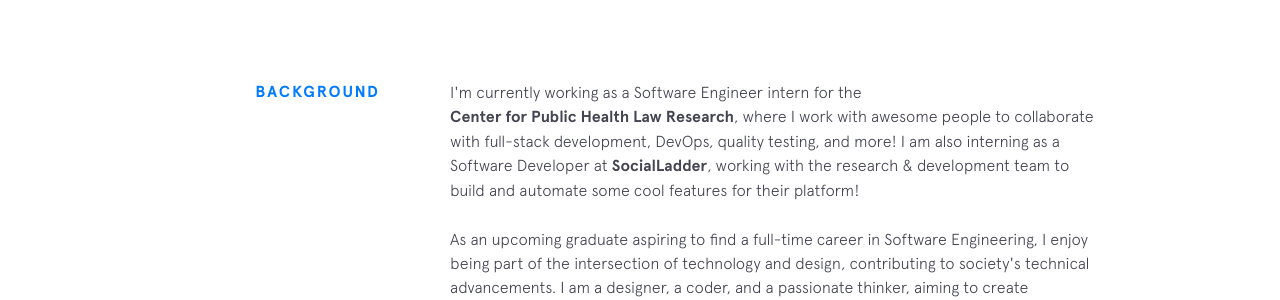
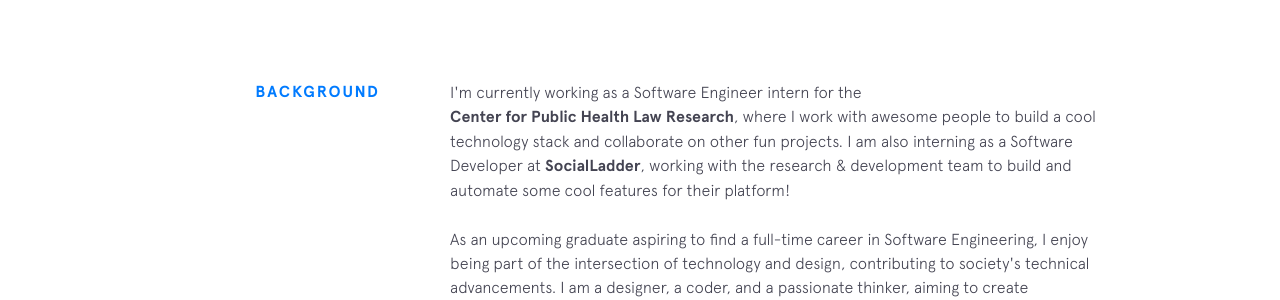
Before and after one commit to Faskyy/FahdK, a Jekyll site: the page built from index.html, in a window 1280 px wide. Shown: the part 920-1220 px from the top of the page. Built offline with Jekyll 4.4.1, drawn with Linux system fonts in a browser that asks for light colours; nearby versions of some CDN libraries.

```diff
--- a/_includes/background.html
+++ b/_includes/background.html
@@ -2,7 +2,7 @@
   <div class="section__title">Background</div>
   <div class="section__content">
     <p>
-      I'm currently working as a Software Engineer intern for the <a class="underline-link" href="http://publichealthlawresearch.org/" target="_blank">Center for Public Health Law Research</a>, where I work with awesome people to collaborate with full-stack development, DevOps, quality testing, and more!
+      I'm currently working as a Software Engineer intern for the <a class="underline-link" href="http://publichealthlawresearch.org/" target="_blank">Center for Public Health Law Research</a>, where I work with awesome people to build a cool technology stack and collaborate on other fun projects.
         I am also interning as a Software Developer at
       <a class="underline-link" href="https://socialladderapp.com/" target="_blank">SocialLadder</a>, working with the research & development team to build and automate some cool features for their platform!
 
```
